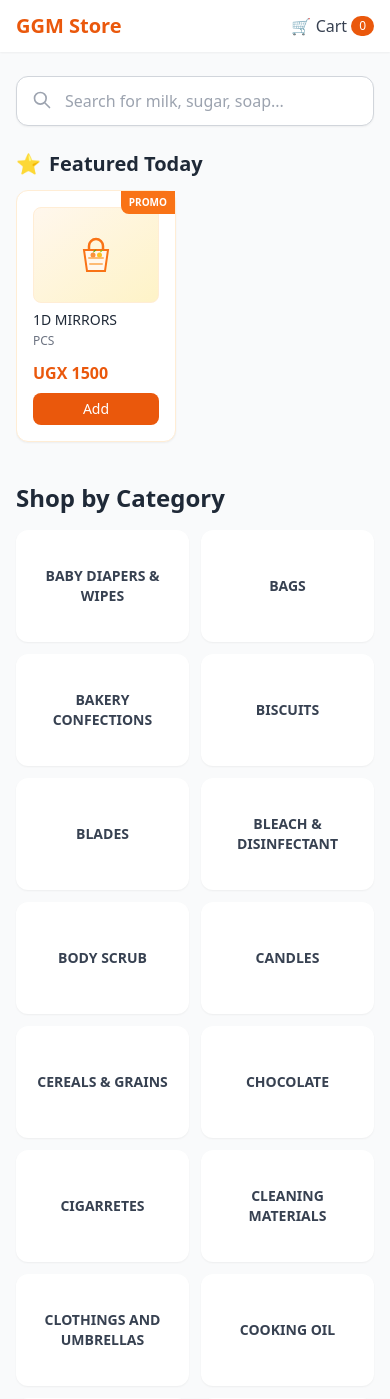
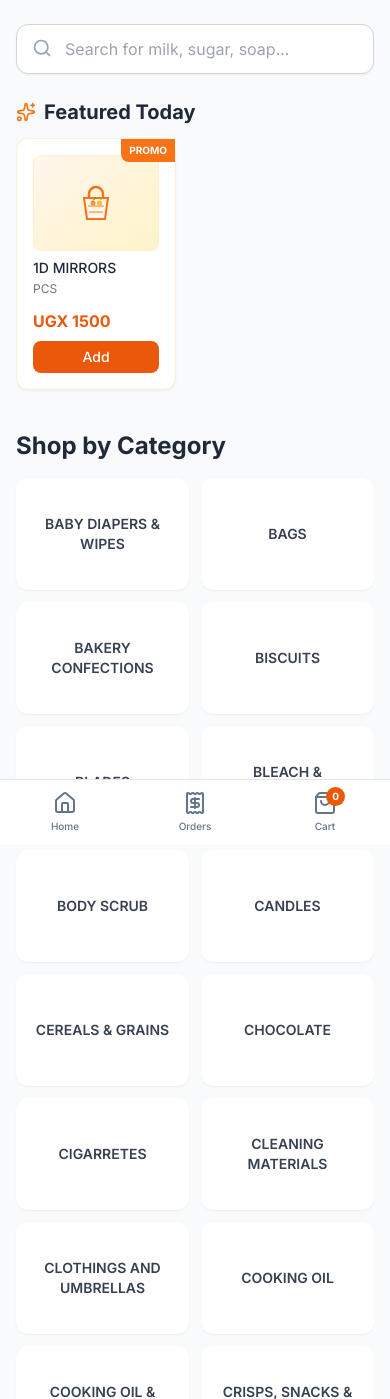
Before and after one commit to AheebwaMike/ggm-store, a Django app: page / in a window 390 px wide. Shown: the top 1399 px of the page. Run offline with Django 5.2, Linux system fonts and the light colour scheme; data comes from the database, SQL or seed files in the repository; both versions use the stored data as it was after the commit; some libraries are stand-ins or nearby versions.

Commit message:
Establish UI foundation: add Inter font, Lucide icons, and mobile bottom navigation

```diff
--- a/templates/base.html
+++ b/templates/base.html
@@ -3,6 +3,36 @@
 <head>
     <meta charset="UTF-8">
     <meta name="viewport" content="width=device-width, initial-scale=1.0">
+    <title>{% block title %}GGM Store{% endblock %}</title>
+
+    <!-- Google Fonts: Inter -->
+    <link rel="preconnect" href="https://fonts.googleapis.com">
+    <link rel="preconnect" href="https://fonts.gstatic.com" crossorigin>
+    <link href="https://fonts.googleapis.com/css2?family=Inter:wght@400;500;600;700&display=swap" rel="stylesheet">
+
+    <!-- Tailwind with custom config for Inter -->
+    <script src="https://cdn.tailwindcss.com"></script>
+    <script>
+        tailwind.config = {
+            theme: {
+                extend: {
+                    fontFamily: {
+                        sans: ['Inter', 'sans-serif'],
+                    }
+                }
+            }
+        }
+    </script>
+
+    <!-- HTMX -->
+    <script src="https://unpkg.com/htmx.org@1.9.12"></script>
+    <script>
+        document.addEventListener('htmx:configRequest', function(evt) {
+            const token = document.querySelector('meta[name="csrf-token"]').getAttribute('content');
+            evt.detail.headers['X-CSRFToken'] = token;
+        });
+    </script>
+
     <meta name="csrf-token" content="{{ csrf_token }}">
     <link rel="manifest" href="/static/manifest.json">
     <meta name="theme-color" content="#ea580c">
@@ -11,48 +41,68 @@
     <meta name="apple-mobile-web-app-title" content="GGM Store">
     <link rel="apple-touch-icon" href="/static/icons/apple-touch-icon.png">
     <link rel="icon" href="/static/icons/favicon.ico" type="image/x-icon">
-    <title>{% block title %}GGM Store{% endblock %}</title>
-
-    <!-- Tailwind via CDN (we'll replace this with a proper build later) -->
-    <script src="https://cdn.tailwindcss.com"></script>
-
-    <!-- HTMX for dynamic interactions -->
-    <script src="https://unpkg.com/htmx.org@1.9.12"></script>
-    <script>
-        document.addEventListener('htmx:configRequest', function(evt) {
-            const token = document.querySelector('meta[name="csrf-token"]').getAttribute('content');
-            evt.detail.headers['X-CSRFToken'] = token;
-        });
-    </script>
 
     <link rel="stylesheet" href="/static/css/style.css">
+    <!-- Lucide Icons -->
+    <script src="https://unpkg.com/lucide@latest"></script>
 </head>
-<body class="bg-gray-50 min-h-screen flex flex-col">
+<body class="bg-slate-50 text-slate-800 font-sans min-h-screen flex flex-col antialiased">
 
-    <!-- Top Nav -->
-    <header class="bg-white shadow-sm sticky top-0 z-50">
+    <!-- Top Header -->
+    <header class="bg-white shadow-sm sticky top-0 z-40 hidden md:block">
         <div class="max-w-5xl mx-auto px-4 py-3 flex items-center justify-between">
-            <a href="/" class="text-xl font-bold text-orange-600">GGM Store</a>
-            <div class="flex items-center gap-4">
-                <a href="{% url 'customer_orders' %}" class="text-gray-700 hover:text-orange-600 font-medium hidden sm:block">
+            <a href="/" class="text-xl font-bold text-orange-600 tracking-tight flex items-center gap-2">
+                <i data-lucide="store" class="w-6 h-6"></i>
+                GGM Store
+            </a>
+            <div class="flex items-center gap-6">
+                <a href="{% url 'customer_orders' %}" class="text-slate-600 hover:text-orange-600 font-medium text-sm transition">
                     My Orders
                 </a>
-                <a href="/cart/" class="text-gray-700 hover:text-orange-600 font-medium flex items-center gap-1">
-                    🛒 Cart
-                    <span id="cart-count"
-                        class="text-xs bg-orange-600 text-white rounded-full px-2 py-0.5 min-w-[20px] text-center"
-                        hx-get="{% url 'cart_count' %}"
-                        hx-trigger="load, cartUpdated from:body"
-                        hx-swap="innerHTML">0</span>
+                <a href="/cart/" class="flex items-center gap-2 text-slate-700 hover:text-orange-600 font-medium transition">
+                    <i data-lucide="shopping-bag" class="w-5 h-5"></i>
+                    Cart
+                    <span id="cart-count-desktop"
+                          class="text-xs bg-orange-600 text-white rounded-full px-2 py-0.5 min-w-[20px] text-center font-bold"
+                          hx-get="{% url 'cart_count' %}"
+                          hx-trigger="load, cartUpdated from:body"
+                          hx-swap="innerHTML">0</span>
                 </a>
             </div>
         </div>
     </header>
 
     <!-- Main Content -->
-    <main class="flex-1 max-w-5xl mx-auto w-full px-4 py-6">
+    <main class="flex-1 max-w-5xl mx-auto w-full px-4 py-6 pb-24 md:pb-6">
         {% block content %}{% endblock %}
     </main>
+
+    <!-- Mobile Bottom Navigation -->
+    <nav class="md:hidden fixed bottom-0 left-0 right-0 bg-white border-t border-slate-200 z-50 pb-safe">
+        <div class="flex justify-around items-center h-16">
+            <a href="/" class="flex flex-col items-center justify-center w-full h-full text-slate-500 hover:text-orange-600 transition">
+                <i data-lucide="home" class="w-6 h-6 mb-1"></i>
+                <span class="text-[10px] font-medium">Home</span>
+            </a>
+
+            <a href="{% url 'customer_orders' %}" class="flex flex-col items-center justify-center w-full h-full text-slate-500 hover:text-orange-600 transition">
+                <i data-lucide="receipt" class="w-6 h-6 mb-1"></i>
+                <span class="text-[10px] font-medium">Orders</span>
+            </a>
+
+            <a href="/cart/" class="flex flex-col items-center justify-center w-full h-full text-slate-500 hover:text-orange-600 transition relative">
+                <div class="relative">
+                    <i data-lucide="shopping-bag" class="w-6 h-6 mb-1"></i>
+                    <span id="cart-count-mobile"
+                          class="absolute -top-1 -right-2 text-[10px] bg-orange-600 text-white rounded-full px-1.5 py-0.5 min-w-[18px] text-center font-bold"
+                          hx-get="{% url 'cart_count' %}"
+                          hx-trigger="load, cartUpdated from:body"
+                          hx-swap="innerHTML">0</span>
+                </div>
+                <span class="text-[10px] font-medium">Cart</span>
+            </a>
+        </div>
+    </nav>
 
     <!-- Footer -->
     <footer class="bg-gray-100 text-center text-sm text-gray-500 py-4">
@@ -67,5 +117,10 @@
             });
         }
     </script>
+    <script>
+        if (window.lucide) {
+            window.lucide.createIcons();
+        }
+    </script>
 </body>
 </html>
--- a/templates/marketplace/home.html
+++ b/templates/marketplace/home.html
@@ -7,9 +7,7 @@
     <form method="get" action="{% url 'home' %}" class="relative">
         <input type="text" name="q" value="{{ query }}" placeholder="Search for milk, sugar, soap..."
                class="w-full border border-gray-300 rounded-xl py-3 px-4 pl-12 focus:outline-none focus:ring-2 focus:ring-orange-500 shadow-sm text-gray-800">
-        <svg class="w-5 h-5 text-gray-400 absolute left-4 top-3.5" fill="none" stroke="currentColor" viewBox="0 0 24 24">
-            <path stroke-linecap="round" stroke-linejoin="round" stroke-width="2" d="M21 21l-6-6m2-5a7 7 0 11-14 0 7 7 0 0114 0z"></path>
-        </svg>
+        <i data-lucide="search" class="w-5 h-5 text-slate-400 absolute left-4 top-3.5"></i>
     </form>
 </div>
 
@@ -61,7 +59,7 @@
     {% if frequent_products %}
     <div class="mb-8">
         <h2 class="text-xl font-bold mb-3 text-gray-800 flex items-center gap-2">
-            <span>🔄</span> Buy Again
+            <i data-lucide="rotate-ccw" class="w-5 h-5 text-orange-500"></i> Buy Again
         </h2>
         <div class="flex overflow-x-auto gap-3 pb-2 snap-x">
             {% for product in frequent_products %}
@@ -95,7 +93,7 @@
     {% if featured_products %}
     <div class="mb-8">
         <h2 class="text-xl font-bold mb-3 text-gray-800 flex items-center gap-2">
-            <span>⭐</span> Featured Today
+            <i data-lucide="sparkles" class="w-5 h-5 text-orange-500"></i> Featured Today
         </h2>
         <div class="flex overflow-x-auto gap-3 pb-2 snap-x">
             {% for product in featured_products %}
```
Also changed, not shown: db.sqlite3.
